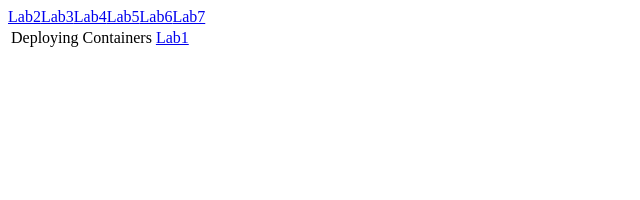
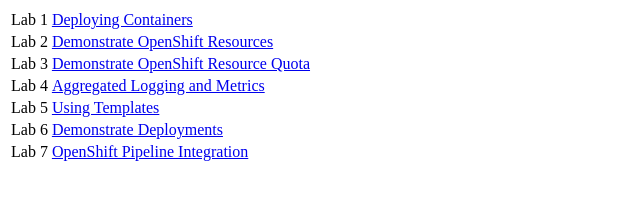
Before and after one commit to nikhilmone/workshop, a plain HTML site: page index.html in a window 1280 px wide. Shown: the whole page, without its empty margins (0-640 px from the left). Drawn offline with Linux system fonts and the light colour scheme.

Commit message:
Update index.html

```diff
--- a/index.html
+++ b/index.html
@@ -1,16 +1,46 @@
 <html>
 <table>
   <tr>
-    <td> Deploying Containers</td>
+    <td>Lab 1</td>
     <td>
-    <a href="M02L01_Lab_Demonstrate_Deploying_Container.html">Lab1</a>
+    <a href="M02L01_Lab_Demonstrate_Deploying_Container.html">Deploying Containers</a>
     </td>
   </tr>
-<a href="http://workshop-workshop.cloudapps.apac-workshop1.openshift.opentlc.com/M03L01_Lab_Demonstrate_OpenShift_Resources.html">Lab2</a>
-<a href="http://workshop-workshop.cloudapps.apac-workshop1.openshift.opentlc.com/M03L02_Lab_Demonstrate_OpenShift_Resources_Quota.html">Lab3</a>
-<a href="http://workshop-workshop.cloudapps.apac-workshop1.openshift.opentlc.com/M03L03_Lab_Aggregated_Logging_and_Metrics.html">Lab4</a>
-<a href="http://workshop-workshop.cloudapps.apac-workshop1.openshift.opentlc.com/M03L04_Lab_Demonstrate_Using_Templates.html">Lab5</a>
-<a href="http://workshop-workshop.cloudapps.apac-workshop1.openshift.opentlc.com/M04L01_Lab_Demonstrate_Deployments.html">Lab6</a>
-<a href="http://workshop-workshop.cloudapps.apac-workshop1.openshift.opentlc.com/M04L02_Lab_OpenShift_Pipelines_Integration.html">Lab7</a>
+    <tr>
+    <td>Lab 2</td>
+    <td>
+    <a href="M03L01_Lab_Demonstrate_OpenShift_Resources.html">Demonstrate OpenShift Resources</a>
+    </td>
+  </tr>
+    <tr>
+    <td>Lab 3</td>
+    <td>
+    <a href="M03L02_Lab_Demonstrate_OpenShift_Resources_Quota.html">Demonstrate OpenShift Resource Quota</a>
+    </td>
+  </tr>
+    <tr>
+    <td>Lab 4</td>
+    <td>
+    <a href="M03L03_Lab_Aggregated_Logging_and_Metrics.html">Aggregated Logging and Metrics</a>
+    </td>
+  </tr>
+    <tr>
+    <td>Lab 5</td>
+    <td>
+    <a href="M03L04_Lab_Demonstrate_Using_Templates.html">Using Templates</a>
+    </td>
+  </tr>
+    <tr>
+    <td>Lab 6</td>
+    <td>
+    <a href="M04L01_Lab_Demonstrate_Deployments.html">Demonstrate Deployments</a>
+    </td>
+  </tr>
+    <tr>
+    <td>Lab 7</td>
+    <td>
+    <a href="M04L02_Lab_OpenShift_Pipelines_Integration.html">OpenShift Pipeline Integration</a>
+    </td>
+  </tr>
 </table>
 </html>
```
